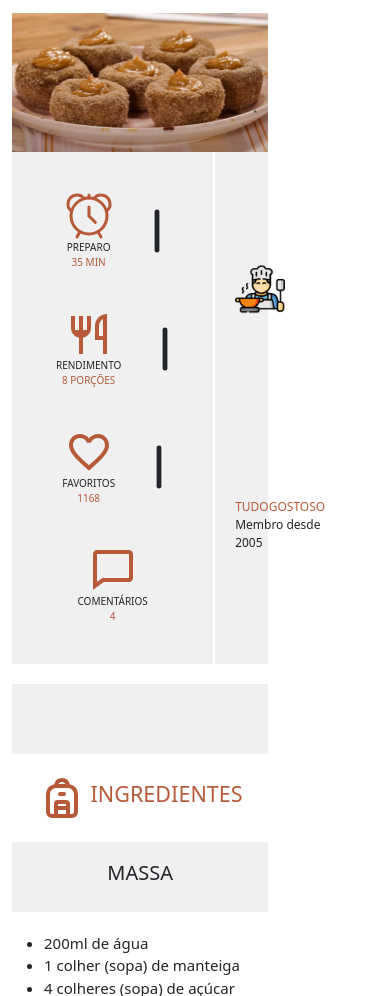
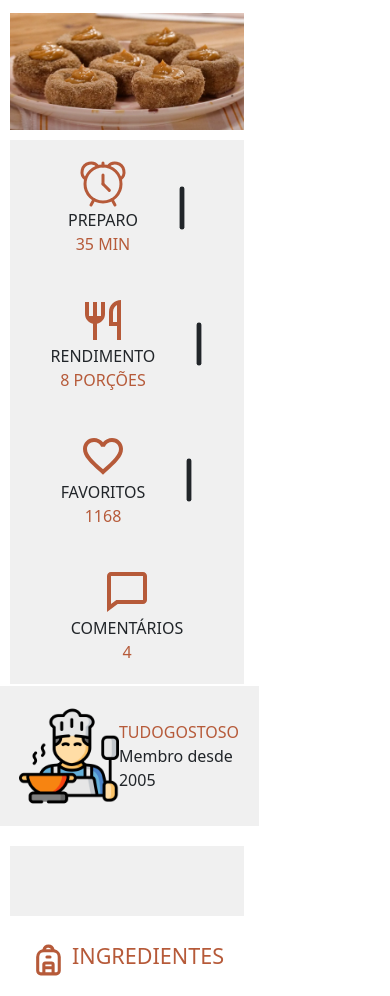
Before and after one commit to MathGueff/fatec_aulas, a plain HTML site: page DesenvolvimentoWeb/Atividades/ReceitasFatec/index.html in a window 390 px wide. Shown: the part 195-1191 px from the top of the page. Drawn offline with nearby package versions, Linux system fonts and the light colour scheme.

Commit message:
Corrigido a responsividade do site da Angelina

```diff
--- a/DesenvolvimentoWeb/Atividades/ReceitasFatec/index.html
+++ b/DesenvolvimentoWeb/Atividades/ReceitasFatec/index.html
@@ -4,11 +4,10 @@
     <meta charset="UTF-8">
     <meta name="viewport" content="width=device-width, initial-scale=1.0">
     <title>Receitas da Fatec</title>
-    <link rel="stylesheet" href="style.css">
+    <link rel="stylesheet" href="style/style.css">
     <link href="https://cdn.jsdelivr.net/npm/bootstrap@5.3.3/dist/css/bootstrap.min.css" rel="stylesheet" integrity="sha384-QWTKZyjpPEjISv5WaRU9OFeRpok6YctnYmDr5pNlyT2bRjXh0JMhjY6hW+ALEwIH" crossorigin="anonymous">
 </head>
 <body>
-    <div class="container-fluid">
     <div class="header">
         <h1 id="nome_receita">BOLINHA DE CHURROS</h1>
         <div>
@@ -19,9 +18,8 @@
             <svg xmlns="http://www.w3.org/2000/svg" width="48" height="48" viewBox="0 0 24 24"><path fill="#ffd51c" d="M12 2.35c-.482 0-.964.25-1.212.752L8.43 7.88l-5.273.766c-1.107.16-1.55 1.522-.748 2.303l3.815 3.719l-.9 5.25c-.15.874.544 1.583 1.331 1.582c.208 0 .422-.05.63-.158l4.714-2.479l4.715 2.479c.99.52 2.148-.32 1.96-1.423l-.902-5.251l3.816-3.72c.8-.78.359-2.141-.748-2.302l-5.273-.766l-2.358-4.778a1.34 1.34 0 0 0-1.21-.752m0 14.993V4.042l2.257 4.572a1.35 1.35 0 0 0 1.016.739l5.05.734l-3.654 3.562a1.35 1.35 0 0 0-.388 1.195l.862 5.029l-4.516-2.375a1.35 1.35 0 0 0-.627-.155"/></svg>
             <p class="text-center">Avalie esta receita</p>
         </div>
-
     </div>
-        <img src="img/bolinha-de-churros.webp" alt="Bolinho de churros">
+    <img id="img_receita" src="img/bolinha-de-churros.webp" alt="Bolinho de churros">
     <div class="informacoes">
         <div class="informacoes-receita">
             <div class="div-info">
@@ -58,18 +56,18 @@
             <div class="img-info-user">
                 <img src="img/chefe.png" alt="icone chefe de cozinha">
             </div>
-
             <div class="txt-info-user">
                 <span class="txt-laranja">TUDOGOSTOSO</span>
                 <span>Membro desde 2005</span>
             </div>
         </div>
     </div>
-        <div class="fundo"></div>
-        <div class="div-ingredientes text-center">
+    <div class="fundo" style="margin-top: 20px;"></div>
+    <div class="div_titulo_ingredientes">
         <svg xmlns="http://www.w3.org/2000/svg" width="48" height="48" viewBox="0 0 24 24"><g fill="none"><path d="M24 0v24H0V0zM12.594 23.258l-.012.002l-.071.035l-.02.004l-.014-.004l-.071-.036c-.01-.003-.019 0-.024.006l-.004.01l-.017.428l.005.02l.01.013l.104.074l.015.004l.012-.004l.104-.074l.012-.016l.004-.017l-.017-.427c-.002-.01-.009-.017-.016-.018m.264-.113l-.014.002l-.184.093l-.01.01l-.003.011l.018.43l.005.012l.008.008l.201.092c.012.004.023 0 .029-.008l.004-.014l-.034-.614c-.003-.012-.01-.02-.02-.022m-.715.002a.023.023 0 0 0-.027.006l-.006.014l-.034.614c0 .012.007.02.017.024l.015-.002l.201-.093l.01-.008l.003-.011l.018-.43l-.003-.012l-.01-.01z"/><path fill="#b65a39" d="M12 2a4.002 4.002 0 0 1 3.894 3.08A5.002 5.002 0 0 1 20 10v9a3 3 0 0 1-3 3H7a3 3 0 0 1-3-3v-9a5 5 0 0 1 4.106-4.92A4.002 4.002 0 0 1 12 2m3 5H9a3 3 0 0 0-2.995 2.824L6 10v9a1 1 0 0 0 .883.993L7 20h1v-5a2 2 0 0 1 1.85-1.995L10 13h4a2 2 0 0 1 1.995 1.85L16 15v5h1a1 1 0 0 0 .993-.883L18 19v-9a3 3 0 0 0-2.824-2.995zm-1 11h-4v2h4zm0-3h-4v1h4zm-1-6a1 1 0 1 1 0 2h-2a1 1 0 1 1 0-2zm-1-5c-.683 0-1.287.343-1.647.866L10.268 5h3.464A2 2 0 0 0 12 4"/></g></svg>
         <h4 class="txt-laranja">INGREDIENTES</h4>
     </div>
+    <section class="ingredientes">
         <div class="fundo"><h5>MASSA</h5></div>
         <div class="lista-ingredientes">
             <ul>
@@ -94,9 +92,7 @@
             </ul>
         </div>
         <button class="comprar-ingredientes"><svg xmlns="http://www.w3.org/2000/svg" width="32" height="32" viewBox="0 0 16 16"><path fill="#fff" d="M0 2.5A.5.5 0 0 1 .5 2H2a.5.5 0 0 1 .485.379L2.89 4H14.5a.5.5 0 0 1 .485.621l-1.5 6A.5.5 0 0 1 13 11H4a.5.5 0 0 1-.485-.379L1.61 3H.5a.5.5 0 0 1-.5-.5M3.14 5l.5 2H5V5zM6 5v2h2V5zm3 0v2h2V5zm3 0v2h1.36l.5-2zm1.11 3H12v2h.61zM11 8H9v2h2zM8 8H6v2h2zM5 8H3.89l.5 2H5zm0 5a1 1 0 1 0 0 2a1 1 0 0 0 0-2m-2 1a2 2 0 1 1 4 0a2 2 0 0 1-4 0m9-1a1 1 0 1 0 0 2a1 1 0 0 0 0-2m-2 1a2 2 0 1 1 4 0a2 2 0 0 1-4 0"/></svg>Comprar ingredientes</button>
-    </div>
-
-
+    </section>
     <script src="https://cdn.jsdelivr.net/npm/bootstrap@5.3.3/dist/js/bootstrap.bundle.min.js" integrity="sha384-YvpcrYf0tY3lHB60NNkmXc5s9fDVZLESaAA55NDzOxhy9GkcIdslK1eN7N6jIeHz" crossorigin="anonymous"></script>
 </body>
 </html>
--- a/DesenvolvimentoWeb/Atividades/ReceitasFatec/style.css
+++ b/DesenvolvimentoWeb/Atividades/ReceitasFatec/style/style.css
@@ -2,17 +2,22 @@
     --corLaranja: #b65a39;
     --corEstrela: #ffd51c;
     --corFundo: #f0f0f0;
-    --fonteLista: 15px;
-    --fonteInfoReceita: 10px;
-    --fonteInfoUsuario: 12px;
-    --tamanho: 70%;
+    --fonteLista: 18px;
+    --fonteInfoReceita: 16px;
+    --fonteInfoUsuario: 18px;
+    --tamanhoDiv: 60vw;
+    --AlturaInfo: 300px;
+}
+
+body{
+    padding-left: 10px;
 }
 
 .header{
     display: flex;
     justify-content: space-between;
     align-items: center;
-    width: var(--tamanho);
+    width: var(--tamanhoDiv);
 }
 
 #nome_receita{
@@ -21,42 +26,48 @@
 
 .informacoes{
     display: flex;
-    gap: 0.5%;
+    justify-content: center;
+    flex-wrap: wrap;
+    flex-direction: row;
+    width: var(--tamanhoDiv);
+    gap: 2px;
+    margin-top: 10px;
 }
 
 .informacoes-receita{
-    background-color: var(--corFundo);
     display: flex;
-    flex-wrap: wrap;
-    padding: 20px;
-    width: 55%;
     justify-content: center;
     align-items: center;
-    font-size: var(--fonteInfoReceita);
+    flex-direction: row;
+    flex-wrap: wrap;
+    background-color: var(--corFundo);
+}
+
+.div-info{
+    display: flex;
+    flex-direction: column;
+    padding: 20px;
+    justify-content: center;
+    align-items: center;
 }
 
 .informacoes-usuario{
+    display: flex;
+    flex-direction: row;
+    padding: 20px;
+    justify-content: center;
+    align-items: center;
+    border-left: 4px solid white;
     background-color: var(--corFundo);
+}
+
+.txt-info-user{
     display: flex;
-    padding: 20px;
-    width: 14.5%;
-    justify-content: space-around;
-    align-items: center;
-    font-size: var(--fonteInfoUsuario);
-    flex-wrap: wrap;
-    flex-direction: row;
+    flex-direction: column;
 }
 
 .informacoes-usuario img{
-    width: 50px;
-}
-
-.div-info{
-    padding: 20px;
-    display: flex;
-    justify-content: center;
-    align-items: center;
-    flex-direction: column;
+    width: 100px;
 }
 
 .txt-laranja{
@@ -64,25 +75,30 @@
 }
 
 .fundo{
-    background-color: var(--corFundo);
-    height: 70px;
-    margin: 20px 0px 20px 0px;
-    width: var(--tamanho);
     display: flex;
     justify-content: center;
     align-items: center;
+    width: var(--tamanhoDiv);
+    background-color: var(--corFundo);
+    height: 70px;
 }
 
-.div-ingredientes{
+.div_titulo_ingredientes{
     display: flex;
     justify-content: center;
     align-items: center;
-    width: var(--tamanho);
+    width: var(--tamanhoDiv);
     gap: 5px;
+    padding: 20px;
 }
 
 .lista-ingredientes{
     font-size: var(--fonteLista);
+    display: flex;
+    align-items: start;
+    flex-direction: column;
+    flex-wrap: wrap;
+    width: var(--tamanhoDiv);
 }
 
 .comprar-ingredientes{
@@ -98,6 +114,7 @@
     margin-bottom: 20px;
 }
 
-img{
-    width: var(--tamanho);
+#img_receita{
+    width: var(--tamanhoDiv);
+    height: 30vw;
 }
```
Also changed, not shown: 1 other file. Lines whose indentation alone changed are shown as unchanged.
